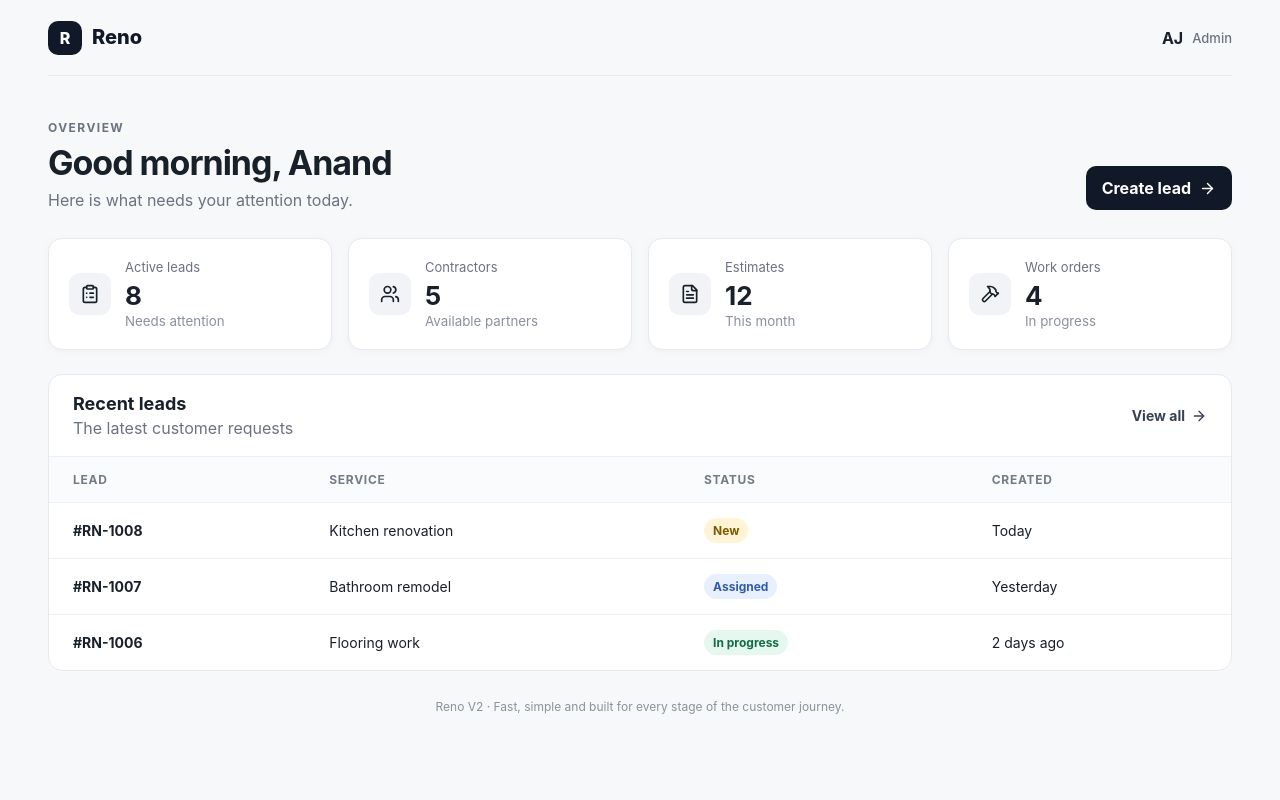
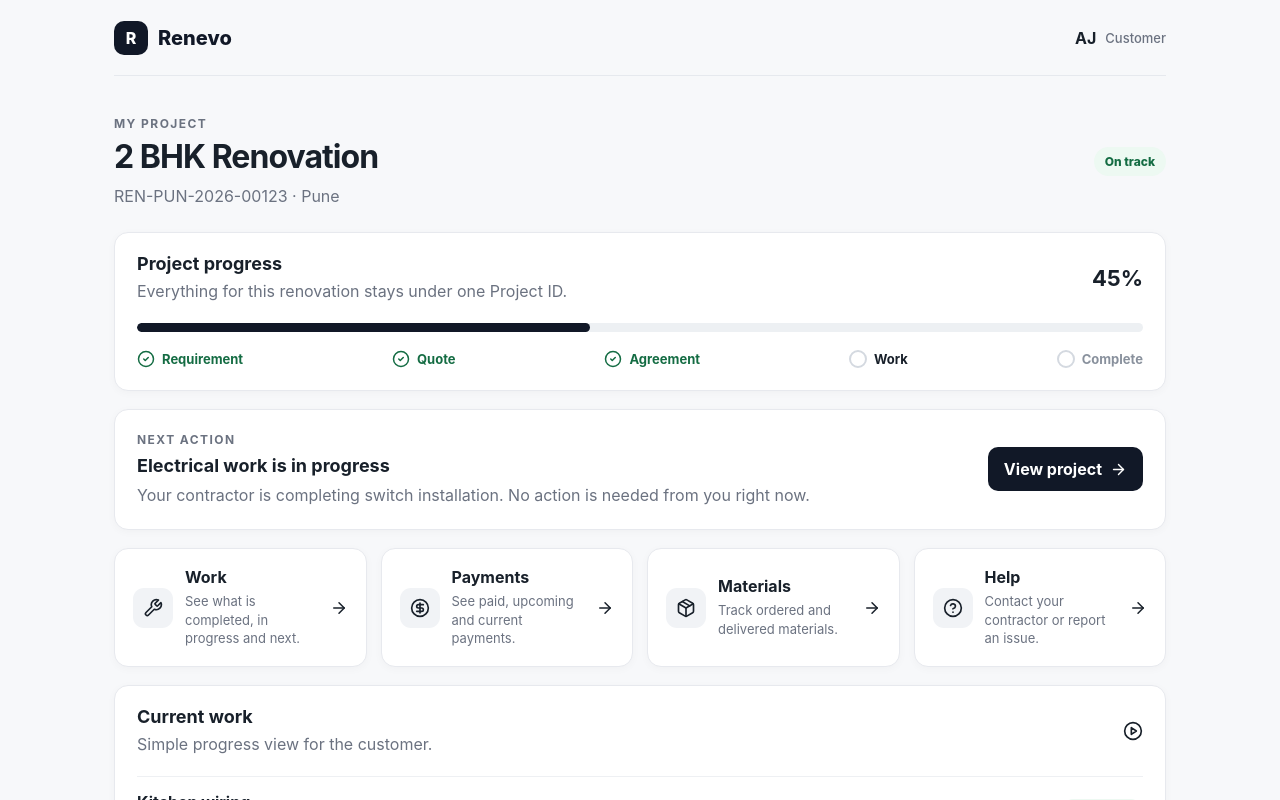
Before and after one commit to anandzambad/reno-frontend, a Next.js app: page / in a window 1280 px wide. Shown: the top 800 px of the page. Built offline with nearby package versions, Linux system fonts and the light colour scheme.

Commit message:
feat: simplify Renevo UX around ProjectFlow
* feat: simplify Renevo home around ProjectFlow

* style: add simple Renevo ProjectFlow UI

* chore: update Renevo branding and simple navigation metadata

```diff
--- a/src/app/layout.tsx
+++ b/src/app/layout.tsx
@@ -2,8 +2,8 @@ import type { Metadata } from "next";
 import "./globals.css";
 
 export const metadata: Metadata = {
-  title: "Reno | Service Marketplace",
-  description: "Manage leads, contractors, estimates and work orders in one place."
+  title: "Renevo | Reimagine Your Space",
+  description: "A simple project journey for renovation: work, payments, materials and help in one place.",
 };
 
 export default function RootLayout({ children }: Readonly<{ children: React.ReactNode }>) {
--- a/src/app/page.tsx
+++ b/src/app/page.tsx
@@ -1,27 +1,118 @@
 import Link from "next/link";
-import { ArrowRight, ClipboardList, FileText, Hammer, Users } from "lucide-react";
+import {
+  ArrowRight,
+  CircleCheck,
+  CircleDollarSign,
+  HelpCircle,
+  Package,
+  PlayCircle,
+  Wrench,
+} from "lucide-react";
 
-const cards = [
-  { label: "Active leads", value: "8", hint: "Needs attention", icon: ClipboardList, href: "/leads" },
-  { label: "Contractors", value: "5", hint: "Available partners", icon: Users, href: "/contractors" },
-  { label: "Estimates", value: "12", hint: "This month", icon: FileText, href: "/estimates" },
-  { label: "Work orders", value: "4", hint: "In progress", icon: Hammer, href: "/work-orders" }
+const stages = [
+  { label: "Requirement", done: true },
+  { label: "Quote", done: true },
+  { label: "Agreement", done: true },
+  { label: "Work", done: false, current: true },
+  { label: "Complete", done: false },
 ];
 
-const leads = [
-  ["#RN-1008", "Kitchen renovation", "New", "Today"],
-  ["#RN-1007", "Bathroom remodel", "Assigned", "Yesterday"],
-  ["#RN-1006", "Flooring work", "In progress", "2 days ago"]
+const work = [
+  ["Kitchen wiring", "Completed", "done"],
+  ["Electrical DB", "Completed", "done"],
+  ["Switch installation", "In progress", "progress"],
+  ["Final testing", "Next", "next"],
 ];
 
 export default function HomePage() {
   return (
     <main className="shell">
-      <header className="topbar"><div><span className="brand-mark">R</span><span className="brand">Reno</span></div><div className="user-chip">AJ <span>Admin</span></div></header>
-      <section className="hero"><div><p className="eyebrow">Overview</p><h1>Good morning, Anand</h1><p className="muted">Here is what needs your attention today.</p></div><Link className="primary" href="/leads/new">Create lead <ArrowRight size={17}/></Link></section>
-      <section className="stats">{cards.map(({ label, value, hint, icon: Icon, href }) => <Link href={href} className="stat-card" key={label}><div className="icon-box"><Icon size={20}/></div><div><p>{label}</p><strong>{value}</strong><small>{hint}</small></div></Link>)}</section>
-      <section className="panel"><div className="panel-head"><div><h2>Recent leads</h2><p className="muted">The latest customer requests</p></div><Link href="/leads" className="text-link">View all <ArrowRight size={16}/></Link></div><div className="table-wrap"><table><thead><tr><th>Lead</th><th>Service</th><th>Status</th><th>Created</th></tr></thead><tbody>{leads.map(([id, service, status, date]) => <tr key={id}><td><strong>{id}</strong></td><td>{service}</td><td><span className={`badge ${status.toLowerCase().replaceAll(" ", "-")}`}>{status}</span></td><td>{date}</td></tr>)}</tbody></table></div></section>
-      <footer>Reno V2 · Fast, simple and built for every stage of the customer journey.</footer>
+      <header className="topbar">
+        <Link href="/" className="brand-wrap">
+          <span className="brand-mark">R</span>
+          <span className="brand">Renevo</span>
+        </Link>
+        <div className="user-chip">AJ <span>Customer</span></div>
+      </header>
+
+      <section className="hero compact-hero">
+        <div>
+          <p className="eyebrow">My Project</p>
+          <h1>2 BHK Renovation</h1>
+          <p className="muted">REN-PUN-2026-00123 · Pune</p>
+        </div>
+        <span className="status-pill">On track</span>
+      </section>
+
+      <section className="project-progress panel">
+        <div className="panel-head">
+          <div>
+            <h2>Project progress</h2>
+            <p className="muted">Everything for this renovation stays under one Project ID.</p>
+          </div>
+          <strong className="progress-value">45%</strong>
+        </div>
+        <div className="progress-track"><span style={{ width: "45%" }} /></div>
+        <div className="stage-list">
+          {stages.map((stage) => (
+            <div className={`stage ${stage.done ? "done" : ""} ${stage.current ? "current" : ""}`} key={stage.label}>
+              {stage.done ? <CircleCheck size={18} /> : <span className="stage-dot" />}
+              <span>{stage.label}</span>
+            </div>
+          ))}
+        </div>
+      </section>
+
+      <section className="next-action panel">
+        <div>
+          <p className="eyebrow">Next action</p>
+          <h2>Electrical work is in progress</h2>
+          <p className="muted">Your contractor is completing switch installation. No action is needed from you right now.</p>
+        </div>
+        <Link className="primary" href="/projects/REN-PUN-2026-00123">
+          View project <ArrowRight size={17} />
+        </Link>
+      </section>
+
+      <section className="simple-grid">
+        <Link href="/projects/REN-PUN-2026-00123" className="feature-card">
+          <div className="feature-icon"><Wrench size={20} /></div>
+          <div><h3>Work</h3><p>See what is completed, in progress and next.</p></div>
+          <ArrowRight size={18} />
+        </Link>
+        <Link href="/projects/REN-PUN-2026-00123" className="feature-card">
+          <div className="feature-icon"><CircleDollarSign size={20} /></div>
+          <div><h3>Payments</h3><p>See paid, upcoming and current payments.</p></div>
+          <ArrowRight size={18} />
+        </Link>
+        <Link href="/projects/REN-PUN-2026-00123" className="feature-card">
+          <div className="feature-icon"><Package size={20} /></div>
+          <div><h3>Materials</h3><p>Track ordered and delivered materials.</p></div>
+          <ArrowRight size={18} />
+        </Link>
+        <Link href="/projects/REN-PUN-2026-00123" className="feature-card">
+          <div className="feature-icon"><HelpCircle size={20} /></div>
+          <div><h3>Help</h3><p>Contact your contractor or report an issue.</p></div>
+          <ArrowRight size={18} />
+        </Link>
+      </section>
+
+      <section className="panel">
+        <div className="panel-head">
+          <div><h2>Current work</h2><p className="muted">Simple progress view for the customer.</p></div>
+          <PlayCircle size={20} />
+        </div>
+        <div className="simple-list">
+          {work.map(([name, status, kind]) => (
+            <div className="simple-row" key={name}>
+              <div><strong>{name}</strong><small>Electrical stage</small></div>
+              <span className={`badge ${kind}`}>{status}</span>
+            </div>
+          ))}
+        </div>
+      </section>
+
+      <footer>Renevo · Reimagine Your Space.</footer>
     </main>
   );
 }
```
Also changed, not shown: src/app/globals.css (+3 -3 lines).
